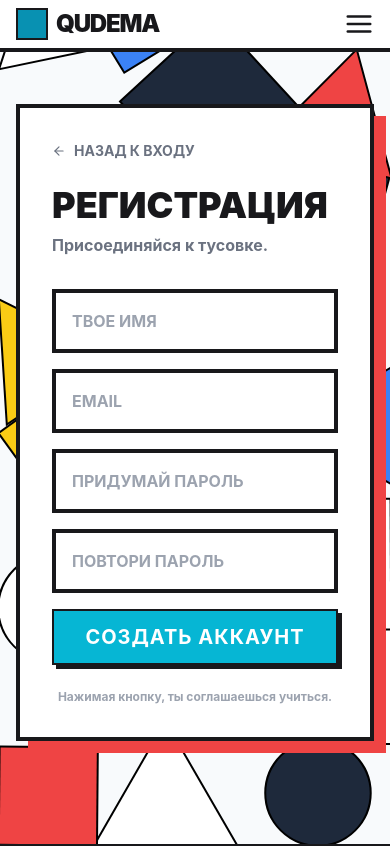
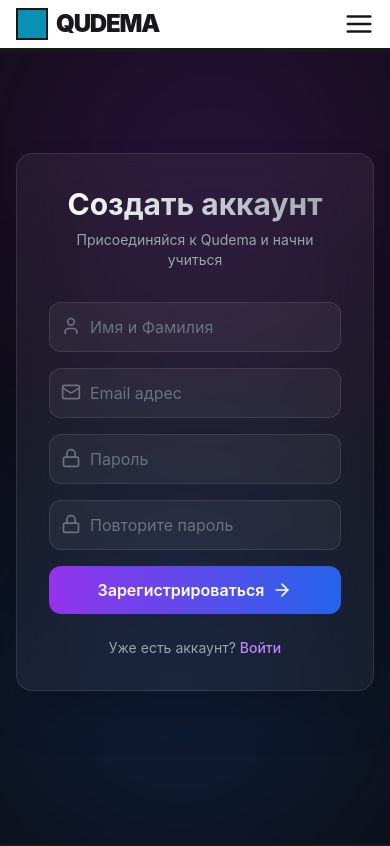
Before and after one commit to i-evdokimov/qudema-frontend, a React (Vite) app: page /register in a window 390 px wide. Shown: the top 846 px of the page. Built offline with nearby package versions, Linux system fonts and the light colour scheme; no server answers.

Commit message:
connecting fe to be

```diff
--- a/package.json
+++ b/package.json
@@ -10,6 +10,8 @@
   },
   "dependencies": {
     "axios": "^1.6.5",
+    "framer-motion": "^12.34.0",
+    "lucide-react": "^0.563.0",
     "matter-js": "^0.20.0",
     "react": "^18.2.0",
     "react-dom": "^18.2.0",
--- a/src/pages/Login.jsx
+++ b/src/pages/Login.jsx
@@ -1,143 +1,128 @@
-import { useEffect, useRef, useState } from 'react';
-import Matter from 'matter-js';
+import React, { useState } from 'react';
 import { Link, useNavigate } from 'react-router-dom';
-import { FiArrowLeft, FiLock, FiUser } from 'react-icons/fi';
 import { useAuth } from '../context/AuthContext';
-import toast from 'react-hot-toast'; // Импорт
+import { toast } from 'react-hot-toast';
+import { motion } from 'framer-motion';
+import { Mail, Lock, ArrowRight, Loader2 } from 'lucide-react';
 
 const Login = () => {
-  const sceneRef = useRef(null);
-  const engineRef = useRef(null);
-  const [isReloading, setIsReloading] = useState(false);
-
   const navigate = useNavigate();
   const { login } = useAuth();
 
-  const [email, setEmail] = useState('');
-  const [password, setPassword] = useState('');
+  const [formData, setFormData] = useState({
+    email: '',
+    password: ''
+  });
 
-  // --- ЛОГИКА ВХОДА ---
-  const handleLogin = (e) => {
+  const [isLoading, setIsLoading] = useState(false);
+
+  const handleChange = (e) => {
+    setFormData({ ...formData, [e.target.name]: e.target.value });
+  };
+
+  const handleSubmit = async (e) => {
     e.preventDefault();
 
-    if (!email || !password) {
-        toast.error('Введите email и пароль');
+    if (!formData.email || !formData.password) {
+      toast.error('Заполните все поля');
       return;
     }
 
-    // 1. Достаем юзера из памяти
-    const storedUserStr = localStorage.getItem('registeredUser');
+    setIsLoading(true);
 
-    if (!storedUserStr) {
-        // Если вообще никто не регистрировался
-        toast.error('Пользователь не найден. Сначала зарегистрируйся.');
-        return;
-    }
+    try {
+      // Вызываем логин из контекста
+      const result = await login(formData.email, formData.password);
 
-    const storedUser = JSON.parse(storedUserStr);
-
-    // 2. Сравниваем Email и Пароль
-    if (email === storedUser.email && password === storedUser.password) {
-        // УСПЕХ
-        login(storedUser.name); // Входим под именем из регистрации
-        toast.success(`С возвращением, ${storedUser.name}!`);
+      if (result.success) {
+        toast.success('С возвращением!');
         navigate('/dashboard');
       } else {
-        // ОШИБКА
-        toast.error('Неверный Email или Пароль');
+        toast.error(result.message || 'Неверный email или пароль');
+      }
+    } catch (error) {
+      console.error(error);
+      toast.error('Ошибка соединения с сервером');
+    } finally {
+      setIsLoading(false);
     }
   };
 
-  // --- ФИЗИКА (БЕЗ ИЗМЕНЕНИЙ) ---
-  const colors = ['#a855f7', '#ec4899', '#06b6d4', '#1e293b', '#ffffff'];
-  useEffect(() => {
-    const Engine = Matter.Engine, Render = Matter.Render, Runner = Matter.Runner, World = Matter.World, Bodies = Matter.Bodies, Composite = Matter.Composite;
-    const engine = Engine.create(); engineRef.current = engine;
-    const render = Render.create({ element: sceneRef.current, engine: engine, options: { width: window.innerWidth, height: window.innerHeight, background: '#f3e8ff', wireframes: false, pixelRatio: window.devicePixelRatio }});
-    const wallOptions = { isStatic: true, render: { fillStyle: 'transparent' } };
-    World.add(engine.world, [
-        Bodies.rectangle(window.innerWidth / 2, window.innerHeight + 50, window.innerWidth, 100, wallOptions),
-        Bodies.rectangle(-50, window.innerHeight / 2, 100, window.innerHeight, wallOptions),
-        Bodies.rectangle(window.innerWidth + 50, window.innerHeight / 2, 100, window.innerHeight, wallOptions)
-    ]);
-    Render.run(render);
-    const runner = Runner.create(); Runner.run(runner, engine);
+  return (
+    <div className="min-h-screen flex items-center justify-center bg-[#0a0a0a] relative overflow-hidden p-4">
+      {/* Фон (Градиентные шары) */}
+      <div className="absolute bottom-[-10%] left-[-10%] w-[500px] h-[500px] bg-purple-600/10 rounded-full blur-[120px]" />
+      <div className="absolute top-[-10%] right-[-10%] w-[500px] h-[500px] bg-blue-600/10 rounded-full blur-[120px]" />
 
-    let count = 0; const maxShapes = 50; let intervalId;
-    const spawnShape = () => {
-        if (count >= maxShapes) { startReloadSequence(); return; }
-        const x = Math.random() * window.innerWidth;
-        const size = Math.random() * 40 + 90;
-        const color = colors[Math.floor(Math.random() * colors.length)];
-        const type = Math.floor(Math.random() * 3);
-        const commonStyle = { fillStyle: color, strokeStyle: '#000000', lineWidth: 4 };
-        let body;
-        if (type === 0) body = Bodies.circle(x, -150, size / 2, { render: commonStyle, restitution: 0.5 });
-        else if (type === 1) body = Bodies.rectangle(x, -150, size, size, { render: commonStyle, restitution: 0.4 });
-        else body = Bodies.polygon(x, -150, 3, size / 1.5, { render: commonStyle, restitution: 0.3 });
-        World.add(engine.world, body); count++;
-    };
-    intervalId = setInterval(spawnShape, 200);
-    const startReloadSequence = () => {
-        clearInterval(intervalId); setIsReloading(true);
-        setTimeout(() => { Composite.clear(engine.world, false);
-            World.add(engine.world, [Bodies.rectangle(window.innerWidth / 2, window.innerHeight + 50, window.innerWidth, 100, wallOptions), Bodies.rectangle(-50, window.innerHeight / 2, 100, window.innerHeight, wallOptions), Bodies.rectangle(window.innerWidth + 50, window.innerHeight / 2, 100, window.innerHeight, wallOptions)]);
-            count = 0; setIsReloading(false); intervalId = setInterval(spawnShape, 200); }, 3000);
-    };
-    return () => { clearInterval(intervalId); Render.stop(render); Runner.stop(runner); if (render.canvas) render.canvas.remove(); };
-  }, []);
+      <motion.div
+        initial={{ opacity: 0, y: 20 }}
+        animate={{ opacity: 1, y: 0 }}
+        className="w-full max-w-md bg-white/5 backdrop-blur-xl border border-white/10 rounded-2xl p-8 shadow-2xl relative z-10"
+      >
+        <div className="text-center mb-8">
+          <h1 className="text-3xl font-bold bg-gradient-to-r from-white to-gray-400 bg-clip-text text-transparent mb-2">
+            С возвращением
+          </h1>
+          <p className="text-gray-400 text-sm">Войди, чтобы продолжить обучение</p>
+        </div>
 
-  return (
-    <div className="relative min-h-screen overflow-hidden font-sans">
-        <div ref={sceneRef} className={`absolute inset-0 z-0 transition-opacity duration-1000 ${isReloading ? 'opacity-20' : 'opacity-100'}`} />
-        {isReloading && (<div className="absolute inset-0 z-10 flex items-center justify-center animate-pulse pointer-events-none"><h2 className="text-5xl md:text-8xl font-black uppercase text-dark bg-white px-8 py-4 border-4 border-dark shadow-[8px_8px_0px_0px_#000]">RELOAD GAME...</h2></div>)}
-
-        <div className="relative z-20 min-h-screen flex items-center justify-center pointer-events-none">
-            <div className="bg-white border-4 border-dark shadow-[8px_8px_0px_0px_#000] p-8 md:p-12 max-w-md w-full relative pointer-events-auto mx-4">
-                <Link to="/" className="inline-flex items-center gap-2 text-gray-500 hover:text-dark font-bold mb-6 text-sm uppercase"><FiArrowLeft /> На главную</Link>
-                <h1 className="text-4xl font-black uppercase mb-2 text-dark text-center">Вход</h1>
-                <p className="text-center text-gray-500 font-bold mb-8">Доступ только для своих</p>
-
-                <form onSubmit={handleLogin} className="space-y-6">
-                    <div>
-                        <label className="block font-black uppercase text-sm mb-2">Email</label>
-                        <div className="relative">
-                            <div className="absolute left-4 top-4 text-gray-400"><FiUser size={20}/></div>
+        <form onSubmit={handleSubmit} className="space-y-4">
+          {/* Email */}
+          <div className="relative group">
+            <Mail className="absolute left-3 top-3.5 h-5 w-5 text-gray-500 group-focus-within:text-purple-400 transition-colors" />
             <input
-                                type="text"
-                                value={email}
-                                onChange={(e) => setEmail(e.target.value)}
-                                placeholder="name@qudema.ru"
-                                className="w-full pl-12 pr-4 py-3 border-4 border-dark font-bold focus:outline-none focus:shadow-neo focus:border-purple-500 transition-all"
+              type="email"
+              name="email"
+              placeholder="Email адрес"
+              value={formData.email}
+              onChange={handleChange}
+              className="w-full bg-white/5 border border-white/10 rounded-xl py-3 pl-10 pr-4 text-white placeholder-gray-500 focus:outline-none focus:border-purple-500/50 focus:bg-white/10 transition-all"
+              required
             />
           </div>
+
+          {/* Пароль */}
+          <div className="relative group">
+            <Lock className="absolute left-3 top-3.5 h-5 w-5 text-gray-500 group-focus-within:text-purple-400 transition-colors" />
+            <input
+              type="password"
+              name="password"
+              placeholder="Пароль"
+              value={formData.password}
+              onChange={handleChange}
+              className="w-full bg-white/5 border border-white/10 rounded-xl py-3 pl-10 pr-4 text-white placeholder-gray-500 focus:outline-none focus:border-purple-500/50 focus:bg-white/10 transition-all"
+              required
+            />
           </div>
 
-                    <div>
-                        <label className="block font-black uppercase text-sm mb-2">Пароль</label>
-                        <div className="relative">
-                            <div className="absolute left-4 top-4 text-gray-400"><FiLock size={20}/></div>
-                            <input
-                                type="password"
-                                value={password}
-                                onChange={(e) => setPassword(e.target.value)}
-                                placeholder="••••••••"
-                                className="w-full pl-12 pr-4 py-3 border-4 border-dark font-bold focus:outline-none focus:shadow-neo focus:border-purple-500 transition-all"
-                            />
-                        </div>
+          <div className="flex justify-end">
+            <Link to="/forgot-password" className="text-sm text-gray-400 hover:text-white transition-colors">
+              Забыли пароль?
+            </Link>
           </div>
 
-                    <button type="submit" className="w-full btn-neo btn-primary py-4 text-xl mt-4 bg-purple-500 hover:bg-purple-600 text-white border-purple-900">
-                        ВОЙТИ В КАБИНЕТ
+          <button
+            type="submit"
+            disabled={isLoading}
+            className="w-full bg-gradient-to-r from-purple-600 to-blue-600 hover:from-purple-500 hover:to-blue-500 text-white font-semibold py-3 rounded-xl transition-all transform hover:scale-[1.02] active:scale-[0.98] flex items-center justify-center gap-2 mt-4 disabled:opacity-70 disabled:cursor-not-allowed"
+          >
+            {isLoading ? (
+              <Loader2 className="animate-spin h-5 w-5" />
+            ) : (
+              <>
+                Войти в систему <ArrowRight className="h-5 w-5" />
+              </>
+            )}
           </button>
         </form>
 
-                <div className="mt-8 text-center border-t-2 border-gray-200 pt-6">
-                    <p className="font-bold text-gray-500">Нет аккаунта?</p>
-                    <Link to="/register" className="text-purple-600 font-black uppercase hover:underline decoration-2">Записаться на курс</Link>
+        <div className="mt-6 text-center text-sm text-gray-400">
+          Нет аккаунта?{' '}
+          <Link to="/register" className="text-purple-400 hover:text-purple-300 font-medium transition-colors">
+            Зарегистрироваться
+          </Link>
         </div>
-            </div>
-        </div>
+      </motion.div>
     </div>
   );
 };
--- a/src/pages/Register.jsx
+++ b/src/pages/Register.jsx
@@ -1,16 +1,14 @@
-import { useEffect, useRef, useState } from 'react';
-import Matter from 'matter-js';
+import React, { useState } from 'react';
 import { Link, useNavigate } from 'react-router-dom';
-import { FiArrowLeft } from 'react-icons/fi';
-import toast from 'react-hot-toast'; // Импорт уведомлений
+import { useAuth } from '../context/AuthContext';
+import { toast } from 'react-hot-toast';
+import { motion } from 'framer-motion';
+import { User, Mail, Lock, ArrowRight, Loader2 } from 'lucide-react';
 
 const Register = () => {
-  const sceneRef = useRef(null);
-  const engineRef = useRef(null);
-  const [isReloading, setIsReloading] = useState(false);
   const navigate = useNavigate();
+  const { register } = useAuth();
 
-  // --- СОСТОЯНИЕ ФОРМЫ ---
   const [formData, setFormData] = useState({
     name: '',
     email: '',
@@ -18,136 +16,154 @@ const Register = () => {
     confirmPassword: ''
   });
 
-  // Обновление полей ввода
+  const [isLoading, setIsLoading] = useState(false);
+
   const handleChange = (e) => {
     setFormData({ ...formData, [e.target.name]: e.target.value });
   };
 
-  // --- ЛОГИКА ОТПРАВКИ ---
-  const handleSubmit = (e) => {
-    e.preventDefault(); // Не перезагружать страницу
+  const handleSubmit = async (e) => {
+    e.preventDefault();
 
-    const { name, email, password, confirmPassword } = formData;
-
-    // 1. Проверка на пустые поля
-    if (!name || !email || !password || !confirmPassword) {
-        toast.error('Заполни все поля, не ленись!');
+    // 1. Валидация
+    if (formData.password !== formData.confirmPassword) {
+      toast.error('Пароли не совпадают');
+      return;
+    }
+    if (formData.password.length < 6) {
+      toast.error('Пароль должен быть длиннее 6 символов');
       return;
     }
 
-    // 2. Проверка валидности Email (RegEx)
-    const emailRegex = /^[^\s@]+@[^\s@]+\.[^\s@]+$/;
-    if (!emailRegex.test(email)) {
-        toast.error('Email какой-то странный. Проверь.');
-        return;
+    setIsLoading(true);
+
+    try {
+      // 2. Подготовка данных для бэкенда
+      // Бэкенд ждет firstName и lastName, а у нас одно поле name
+      const nameParts = formData.name.trim().split(' ');
+      const firstName = nameParts[0];
+      const lastName = nameParts.slice(1).join(' ') || 'Student'; // Если фамилию не ввели
+
+      // 3. Отправка запроса через AuthContext
+      const result = await register({
+        firstName,
+        lastName,
+        email: formData.email,
+        password: formData.password,
+        role: 'student' // По умолчанию регистрируем как ученика
+      });
+
+      if (result.success) {
+        toast.success('Регистрация успешна! Добро пожаловать.');
+        navigate('/dashboard'); // Сразу в кабинет
+      } else {
+        toast.error(result.message || 'Ошибка при регистрации');
       }
-
-    // 3. Проверка совпадения паролей
-    if (password !== confirmPassword) {
-        toast.error('Пароли не совпадают!');
-        return;
+    } catch (error) {
+      console.error(error);
+      toast.error('Что-то пошло не так. Попробуйте позже.');
+    } finally {
+      setIsLoading(false);
     }
-
-    // 4. Проверка длины пароля
-    if (password.length < 6) {
-        toast.error('Пароль слишком простой. Минимум 6 символов.');
-        return;
-    }
-
-    // --- УСПЕХ ---
-    // Сохраняем "пользователя" в память браузера (имитация базы данных)
-    const user = { name, email, password };
-    localStorage.setItem('registeredUser', JSON.stringify(user));
-
-    toast.success('Аккаунт создан! Теперь войди.');
-
-    // Перекидываем на страницу входа через 1.5 секунды
-    setTimeout(() => {
-        navigate('/login');
-    }, 1500);
   };
 
-  // --- ФИЗИКА (БЕЗ ИЗМЕНЕНИЙ) ---
-  const colors = ['#3b82f6', '#facc15', '#ef4444', '#ffffff', '#1e293b'];
-  useEffect(() => {
-    const Engine = Matter.Engine, Render = Matter.Render, Runner = Matter.Runner, World = Matter.World, Bodies = Matter.Bodies, Composite = Matter.Composite;
-    const engine = Engine.create(); engineRef.current = engine;
-    const render = Render.create({ element: sceneRef.current, engine: engine, options: { width: window.innerWidth, height: window.innerHeight, background: '#f8fafc', wireframes: false, pixelRatio: window.devicePixelRatio }});
-    const wallOptions = { isStatic: true, render: { fillStyle: 'transparent' } };
-    World.add(engine.world, [
-        Bodies.rectangle(window.innerWidth / 2, window.innerHeight + 50, window.innerWidth, 100, wallOptions),
-        Bodies.rectangle(-50, window.innerHeight / 2, 100, window.innerHeight, wallOptions),
-        Bodies.rectangle(window.innerWidth + 50, window.innerHeight / 2, 100, window.innerHeight, wallOptions)
-    ]);
-    Render.run(render);
-    const runner = Runner.create(); Runner.run(runner, engine);
+  return (
+    <div className="min-h-screen flex items-center justify-center bg-[#0a0a0a] relative overflow-hidden p-4">
+      {/* Фон (Градиентные шары) */}
+      <div className="absolute top-[-10%] left-[-10%] w-[500px] h-[500px] bg-purple-600/20 rounded-full blur-[120px]" />
+      <div className="absolute bottom-[-10%] right-[-10%] w-[500px] h-[500px] bg-blue-600/20 rounded-full blur-[120px]" />
 
-    let count = 0; const maxShapes = 50; let intervalId;
-    const spawnShape = () => {
-        if (count >= maxShapes) { startReloadSequence(); return; }
-        const x = Math.random() * window.innerWidth;
-        const size = Math.random() * 40 + 90;
-        const color = colors[Math.floor(Math.random() * colors.length)];
-        const type = Math.floor(Math.random() * 3);
-        const commonStyle = { fillStyle: color, strokeStyle: '#000000', lineWidth: 4 };
-        let body;
-        if (type === 0) body = Bodies.circle(x, -150, size / 2, { render: commonStyle, restitution: 0.8 });
-        else if (type === 1) body = Bodies.rectangle(x, -150, size, size, { render: commonStyle, restitution: 0.6 });
-        else body = Bodies.polygon(x, -150, 3, size / 1.5, { render: commonStyle, restitution: 0.5 });
-        World.add(engine.world, body); count++;
-    };
-    intervalId = setInterval(spawnShape, 200);
-    const startReloadSequence = () => {
-        clearInterval(intervalId); setIsReloading(true);
-        setTimeout(() => { Composite.clear(engine.world, false);
-            World.add(engine.world, [Bodies.rectangle(window.innerWidth / 2, window.innerHeight + 50, window.innerWidth, 100, wallOptions), Bodies.rectangle(-50, window.innerHeight / 2, 100, window.innerHeight, wallOptions), Bodies.rectangle(window.innerWidth + 50, window.innerHeight / 2, 100, window.innerHeight, wallOptions)]);
-            count = 0; setIsReloading(false); intervalId = setInterval(spawnShape, 200); }, 3000);
-    };
-    return () => { clearInterval(intervalId); Render.stop(render); Runner.stop(runner); if (render.canvas) render.canvas.remove(); };
-  }, []);
+      <motion.div
+        initial={{ opacity: 0, y: 20 }}
+        animate={{ opacity: 1, y: 0 }}
+        className="w-full max-w-md bg-white/5 backdrop-blur-xl border border-white/10 rounded-2xl p-8 shadow-2xl relative z-10"
+      >
+        <div className="text-center mb-8">
+          <h1 className="text-3xl font-bold bg-gradient-to-r from-white to-gray-400 bg-clip-text text-transparent mb-2">
+            Создать аккаунт
+          </h1>
+          <p className="text-gray-400 text-sm">Присоединяйся к Qudema и начни учиться</p>
+        </div>
 
-  return (
-    <div className="relative min-h-screen overflow-hidden font-sans">
-        <div ref={sceneRef} className={`absolute inset-0 z-0 transition-opacity duration-1000 ${isReloading ? 'opacity-20' : 'opacity-100'}`} />
-        {isReloading && (<div className="absolute inset-0 z-10 flex items-center justify-center animate-pulse pointer-events-none"><h2 className="text-5xl md:text-8xl font-black uppercase text-dark bg-white px-8 py-4 border-4 border-dark shadow-[8px_8px_0px_0px_#000]">RELOAD GAME...</h2></div>)}
+        <form onSubmit={handleSubmit} className="space-y-4">
+          {/* Имя */}
+          <div className="relative group">
+            <User className="absolute left-3 top-3.5 h-5 w-5 text-gray-500 group-focus-within:text-purple-400 transition-colors" />
+            <input
+              type="text"
+              name="name"
+              placeholder="Имя и Фамилия"
+              value={formData.name}
+              onChange={handleChange}
+              className="w-full bg-white/5 border border-white/10 rounded-xl py-3 pl-10 pr-4 text-white placeholder-gray-500 focus:outline-none focus:border-purple-500/50 focus:bg-white/10 transition-all"
+              required
+            />
+          </div>
 
-        <div className="relative z-20 min-h-screen flex items-center justify-center pointer-events-none">
-            <div className="bg-white border-4 border-dark p-8 md:p-12 max-w-lg w-full shadow-[12px_12px_0px_0px_#ef4444] pointer-events-auto mx-4">
-                <Link to="/login" className="inline-flex items-center gap-2 text-gray-500 hover:text-dark font-bold mb-6 text-sm uppercase"><FiArrowLeft /> Назад к входу</Link>
-                <h1 className="text-4xl font-black uppercase mb-2 text-dark">Регистрация</h1>
-                <p className="text-gray-500 font-bold mb-8">Присоединяйся к тусовке.</p>
+          {/* Email */}
+          <div className="relative group">
+            <Mail className="absolute left-3 top-3.5 h-5 w-5 text-gray-500 group-focus-within:text-purple-400 transition-colors" />
+            <input
+              type="email"
+              name="email"
+              placeholder="Email адрес"
+              value={formData.email}
+              onChange={handleChange}
+              className="w-full bg-white/5 border border-white/10 rounded-xl py-3 pl-10 pr-4 text-white placeholder-gray-500 focus:outline-none focus:border-purple-500/50 focus:bg-white/10 transition-all"
+              required
+            />
+          </div>
 
-                {/* ФОРМА */}
-                <form onSubmit={handleSubmit} className="space-y-4">
+          {/* Пароль */}
+          <div className="relative group">
+            <Lock className="absolute left-3 top-3.5 h-5 w-5 text-gray-500 group-focus-within:text-purple-400 transition-colors" />
             <input
-                        name="name" value={formData.name} onChange={handleChange}
-                        type="text" placeholder="ТВОЕ ИМЯ"
-                        className="w-full p-4 border-4 border-dark font-bold focus:outline-none focus:shadow-neo transition-shadow"
+              type="password"
+              name="password"
+              placeholder="Пароль"
+              value={formData.password}
+              onChange={handleChange}
+              className="w-full bg-white/5 border border-white/10 rounded-xl py-3 pl-10 pr-4 text-white placeholder-gray-500 focus:outline-none focus:border-purple-500/50 focus:bg-white/10 transition-all"
+              required
             />
+          </div>
+
+          {/* Подтверждение пароля */}
+          <div className="relative group">
+            <Lock className="absolute left-3 top-3.5 h-5 w-5 text-gray-500 group-focus-within:text-purple-400 transition-colors" />
             <input
-                        name="email" value={formData.email} onChange={handleChange}
-                        type="email" placeholder="EMAIL"
-                        className="w-full p-4 border-4 border-dark font-bold focus:outline-none focus:shadow-neo transition-shadow"
+              type="password"
+              name="confirmPassword"
+              placeholder="Повторите пароль"
+              value={formData.confirmPassword}
+              onChange={handleChange}
+              className="w-full bg-white/5 border border-white/10 rounded-xl py-3 pl-10 pr-4 text-white placeholder-gray-500 focus:outline-none focus:border-purple-500/50 focus:bg-white/10 transition-all"
+              required
             />
-                    <input
-                        name="password" value={formData.password} onChange={handleChange}
-                        type="password" placeholder="ПРИДУМАЙ ПАРОЛЬ"
-                        className="w-full p-4 border-4 border-dark font-bold focus:outline-none focus:shadow-neo transition-shadow"
-                    />
-                    <input
-                        name="confirmPassword" value={formData.confirmPassword} onChange={handleChange}
-                        type="password" placeholder="ПОВТОРИ ПАРОЛЬ"
-                        className="w-full p-4 border-4 border-dark font-bold focus:outline-none focus:shadow-neo transition-shadow"
-                    />
+          </div>
 
-                    <button type="submit" className="w-full btn-neo btn-primary py-4 text-xl uppercase mt-4">
-                        Создать аккаунт
+          <button
+            type="submit"
+            disabled={isLoading}
+            className="w-full bg-gradient-to-r from-purple-600 to-blue-600 hover:from-purple-500 hover:to-blue-500 text-white font-semibold py-3 rounded-xl transition-all transform hover:scale-[1.02] active:scale-[0.98] flex items-center justify-center gap-2 mt-6 disabled:opacity-70 disabled:cursor-not-allowed"
+          >
+            {isLoading ? (
+              <Loader2 className="animate-spin h-5 w-5" />
+            ) : (
+              <>
+                Зарегистрироваться <ArrowRight className="h-5 w-5" />
+              </>
+            )}
           </button>
         </form>
 
-                <p className="text-xs font-bold text-gray-400 mt-6 text-center">Нажимая кнопку, ты соглашаешься учиться.</p>
+        <div className="mt-6 text-center text-sm text-gray-400">
+          Уже есть аккаунт?{' '}
+          <Link to="/login" className="text-purple-400 hover:text-purple-300 font-medium transition-colors">
+            Войти
+          </Link>
         </div>
-        </div>
+      </motion.div>
     </div>
   );
 };
```
Also changed, not shown: src/context/AuthContext.jsx (+79 -11 lines), vite.config.js (+9 -9 lines), 1 other file (tests, documents, lock files or other folders). Lines whose indentation alone changed are shown as unchanged.
